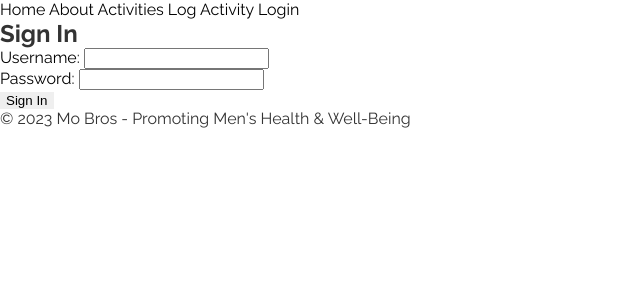
After one commit to CraigThomasson/moBros, a Django app: template user_profile/templates/user_profiles/sign_in.html in a window 1280 px wide. The commit adds this page. Shown: the top 300 px of the page, without its empty margins (0-640 px from the left). Run offline with Django 4.2, Linux system fonts and the light colour scheme; the template is opened without the code that fills it, so the values that code supplies are empty.

Commit message:
add signin page

```diff
--- a/home/templates/home/index.html
+++ b/home/templates/home/index.html
@@ -17,9 +17,8 @@
     </div>
 
     <div class="btn-container">
-        <a class="btn btn-purple" href="">Sign Up</a>
-        <a class="btn btn-white" href="">Sign In</a>
-    </div>
+        <a class="btn btn-purple" href="{% url 'register' %}">Sign Up</a>
+        <a class="btn btn-white" href="{% url 'sign-in' %}">Sign In</a>
 </div>
 
 {% endblock %}
--- /dev/null
+++ b/user_profile/templates/user_profiles/sign_in.html
@@ -0,0 +1,26 @@
+{% extends 'base.html' %}
+
+{% block content %}
+<h2>Sign In</h2>
+<form method="post">
+    {% csrf_token %}
+    <div>
+        <label for="username">Username:</label>
+        <input type="text" name="username" required>
+    </div>
+    <div>
+        <label for="password">Password:</label>
+        <input type="password" name="password" required>
+    </div>
+    <button type="submit">Sign In</button>
+</form>
+
+{% if messages %}
+<div>
+    {% for message in messages %}
+    <p>{{ message }}</p>
+    {% endfor %}
+</div>
+{% endif %}
+
+{% endblock %}
--- a/user_profile/urls.py
+++ b/user_profile/urls.py
@@ -5,4 +5,5 @@ urlpatterns = [
     path('profile/', views.view_profile, name='view_profile'),
     path('profile/edit/', views.edit_profile, name='edit_profile'),
     path('register/', views.register, name='register'),
+    path('sign-in/', views.sign_in, name='sign_in'),
 ]
```
Also changed, not shown: user_profile/views.py (+17 -1 lines).
